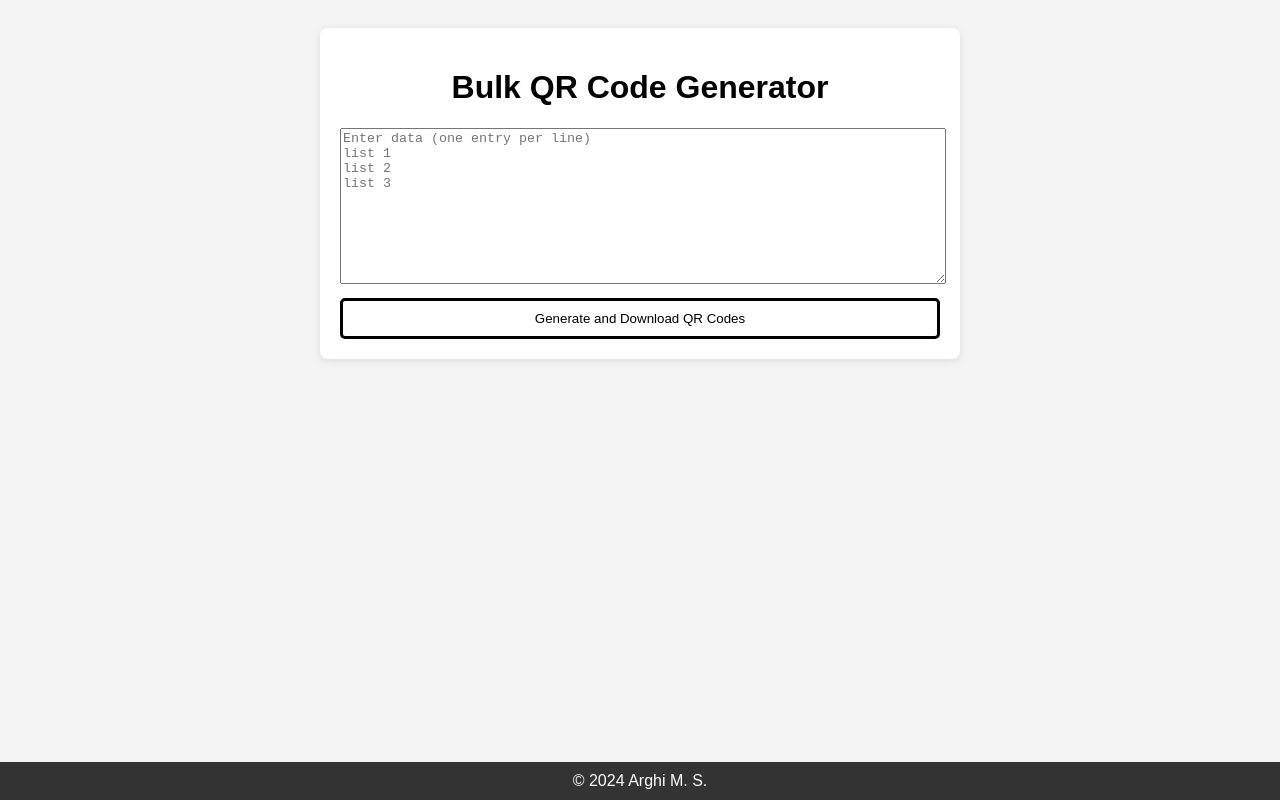
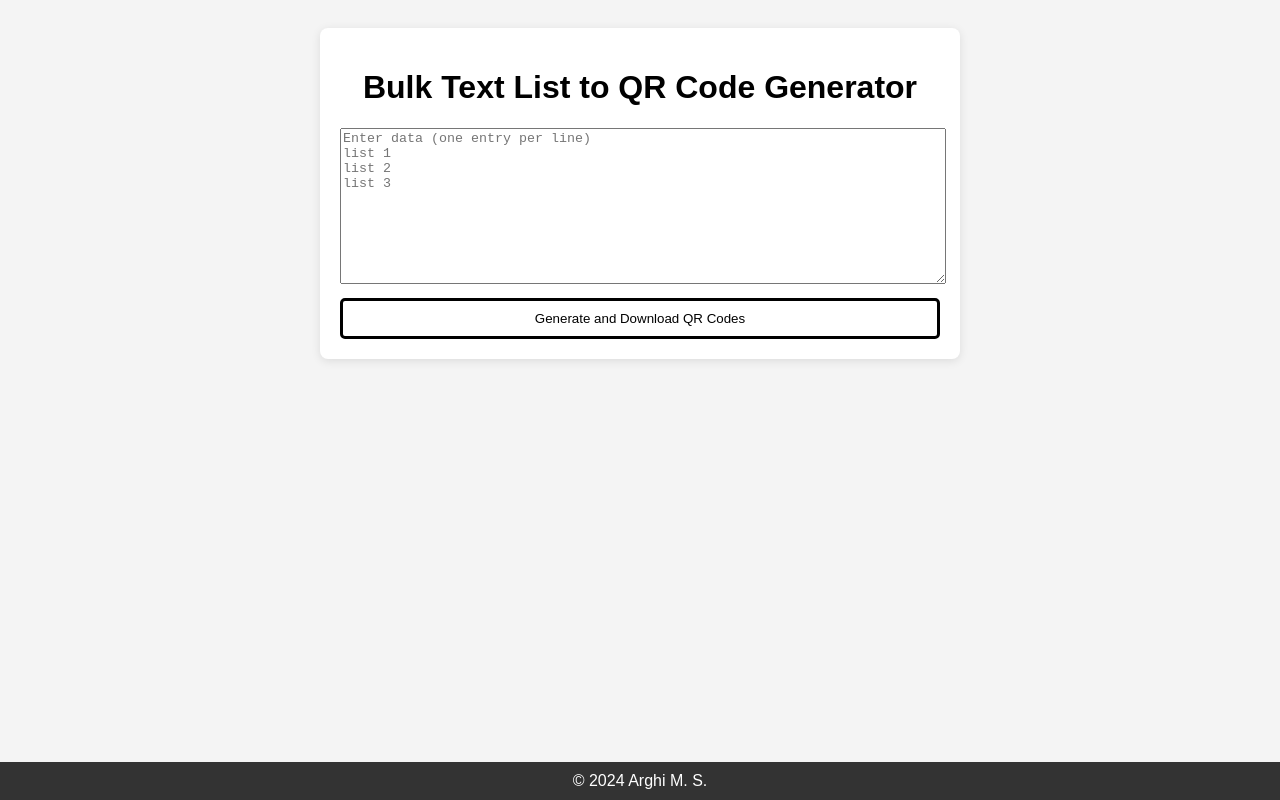
Before and after one commit to Netuv/Netuv.github.io, a plain HTML site: page Link/[APP] QR from data list/index v.0.0.5.html in a window 1280 px wide. Drawn offline with nearby package versions, Linux system fonts and the light colour scheme.

Commit message:
Update Title Page

```diff
--- a/Link/[APP] QR from data list/index v.0.0.5.html
+++ b/Link/[APP] QR from data list/index v.0.0.5.html
@@ -74,7 +74,7 @@ a:hover {
 </head>
 <body>
     <div class="container">
-        <h1>Bulk QR Code Generator</h1>
+        <h1>Bulk Text List to QR Code Generator</h1>
         <textarea id="dataInput" placeholder="Enter data (one entry per line)
 list 1
 list 2
```
Also changed, not shown: Link/[APP] Number QR code generator/number QR code Generator v. 01.04.html (+1 -1 lines).
